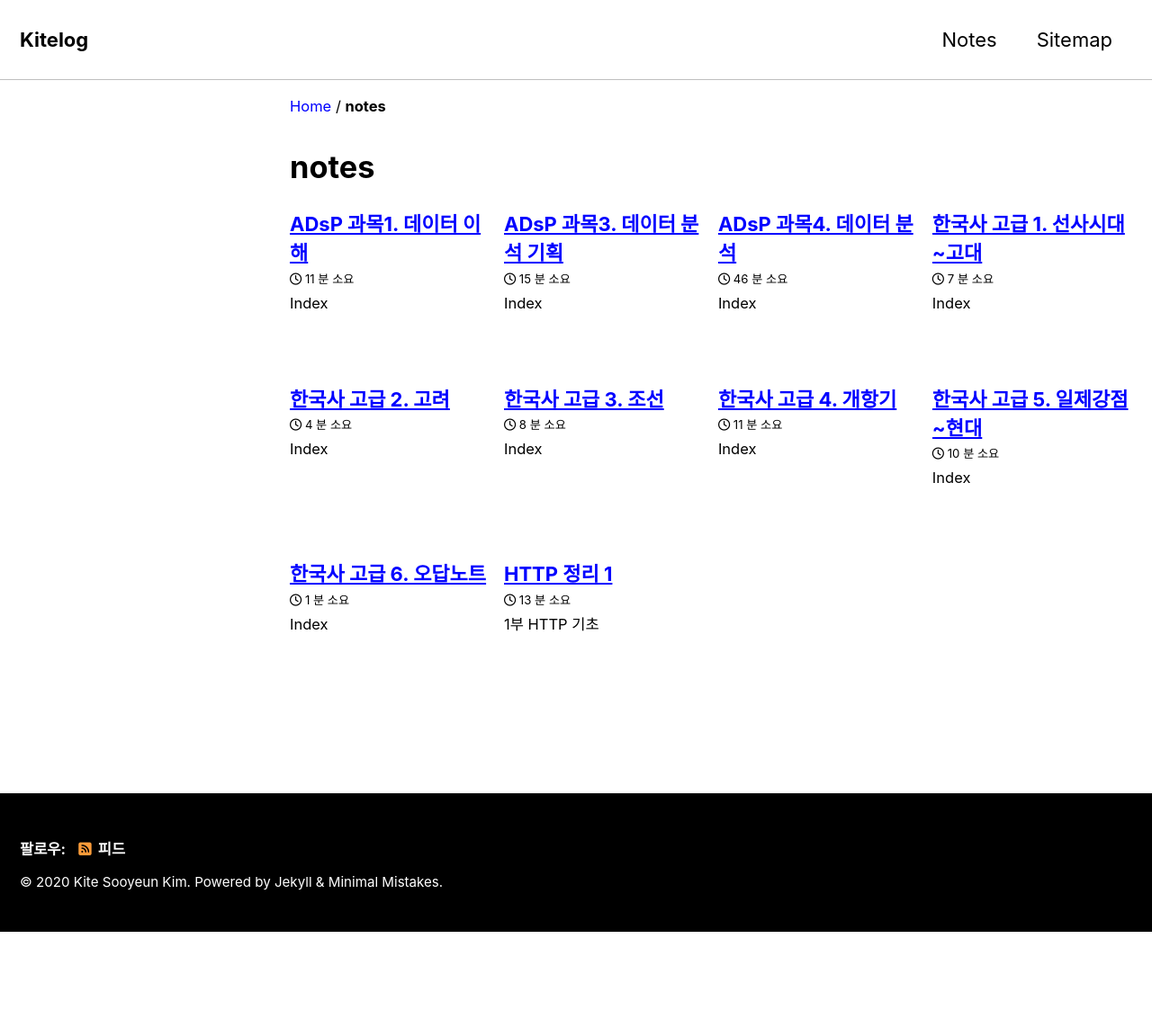
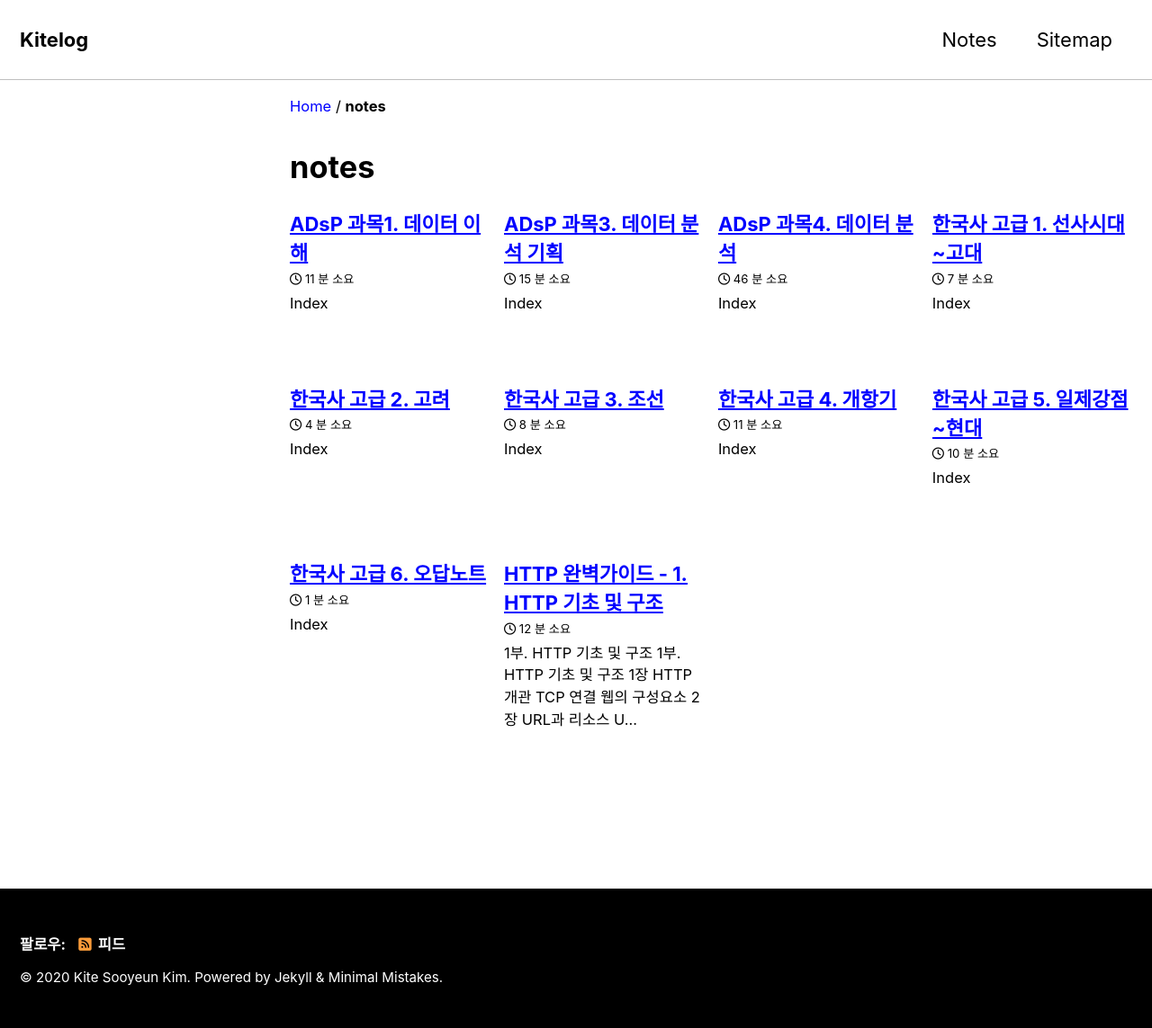
Before and after one commit to gittykite/gittykite.github.io, a Jekyll site: the page built from _pages/notes.md, in a window 1280 px wide. Shown: the whole page at 90% size. Built offline with Jekyll 4.4.1, drawn with Linux system fonts in a browser that asks for light colours; cached includes are drawn as plain includes; nearby versions of some CDN libraries; before the commit the page ends 1036 px from its top, so only the background shows below that; part of the change alters nothing that is shown.

Commit message:
Update network-http-1-kr.md
- title changed
- index added

```diff
--- a/_notes/network-http-1-kr.md
+++ b/_notes/network-http-1-kr.md
@@ -1,11 +1,28 @@
 ---
-title: HTTP 정리 1
+title: HTTP 완벽가이드 - 1. HTTP 기초 및 구조
 category: 통신/보안
 tags:
   - HTTP
 ---
 
-# 1부 HTTP 기초
+# 1부. HTTP 기초 및 구조
+- [1부. HTTP 기초 및 구조](#1부-http-기초-및-구조)
+  - [1장 HTTP 개관](#1장-http-개관)
+    - [TCP 연결](#tcp-연결)
+    - [웹의 구성요소](#웹의-구성요소)
+  - [2장 URL과 리소스](#2장-url과-리소스)
+    - [URL (Uniform Rsc Locator)](#url-uniform-rsc-locator)
+    - [단축 URL](#단축-url)
+    - [URL 인코딩 규칙](#url-인코딩-규칙)
+    - [URI 스킴 목록](#uri-스킴-목록)
+    - [URN(Uniform Resource Names)](#urnuniform-resource-names)
+  - [3장 HTTP 메시지](#3장-http-메시지)
+    - [HTTP 메시지](#http-메시지)
+    - [메소드](#메소드)
+    - [HTTP 버전번호](#http-버전번호)
+    - [상태 코드](#상태-코드)
+    - [사유구절 (reason-phrase)](#사유구절-reason-phrase)
+    - [헤더](#헤더)
 
 ## 1장 HTTP 개관
 + [HTTP (Hypertext Transfer Protocol)](https://developer.mozilla.org/ko/docs/Web/HTTP/Overview)
@@ -565,79 +582,3 @@ tags:
 
 + 확장 헤더
 : 명세에 정의되지 않은 새로운 헤더 => 의미 몰라도 용인 & 전달해야
-
-## 4장 커넥션 관리
-## 4.1 TCP 커넥션
-## 4.2 TCP의 성능에 대한 고려
-## 4.3 HTTP 커넥션 관리
-## 4.4 병렬 커넥션
-## 4.5 지속 커넥션
-## 4.6 파이프라인 커넥션
-## 4.7 커넥션 끊기에 대한 미스터리
-## 4.8 추가 정보
-
-# 2부 HTTP 아키텍처
-
-## 5장 웹 서버
-## 5.1 다채로운 웹 서버
-## 5.2 간단한 펄 웹 서버
-## 5.3 진짜 웹 서버가 하는 일
-## 5.4 단계 1: 클라이언트 커넥션 수락
-## 5.5 단계 2: 요청 메시지 수신
-## 5.6 단계 3: 요청 처리
-## 5.7 단계 4: 리소스의 매핑과 접근
-## 5.8 단계 5: 응답 만들기
-## 5.9 단계 6: 응답 보내기
-## 5.10 단계 7: 로깅
-## 5.11 추가 정보
-
-## 6장 프락시
-## 6.1 웹 중개자
-## 6.2 왜 프락시를 사용하는가?
-## 6.3 프락시는 어디에 있는가?
-## 6.4 클라이언트 프락시 설정
-## 6.5 프락시 요청의 미묘한 특징들
-## 6.6 메시지 추적
-## 6.7 프락시 인증
-## 6.8 프락시 상호운용성
-## 6.9 추가 정보
-
-## 7장 캐시
-## 7.1 불필요한 데이터 전송
-## 7.2 대역폭 병목
-## 7.3 갑작스런 요청 쇄도(Flash Crowds)
-## 7.4 거리로 인한 지연
-## 7.5 적중과 부적중
-## 7.6 캐시 토폴로지
-## 7.7 캐시 처리 단계
-## 7.8 사본을 신선하게 유지하기
-## 7.9 캐시 제어
-## 7.10 캐시 제어 설정
-## 7.11 자세한 알고리즘
-## 7.12 캐시와 광고
-## 7.13 추가 정보
-
-## 8장 통합점: 게이트웨이, 터널, 릴레이
-## 8.1 게이트웨이
-## 8.2 프로토콜 게이트웨이
-## 8.3 리소스 게이트웨이
-## 8.4 애플리케이션 인터페이스와 웹 서비스
-## 8.5 터널
-## 8.6 릴레이
-## 8.7 추가 정보
-
-## 9장 웹 로봇
-## 9.1 크롤러와 크롤링
-## 9.2 로봇의 HTTP
-## 9.3 부적절하게 동작하는 로봇들
-## 9.4 로봇 차단하기
-## 9.5 로봇 에티켓
-## 9.6 검색엔진
-## 9.7 추가 정보
-
-## 10장 HTTP/2.0
-## 10.1 HTTP/2.0의 등장 배경
-## 10.2 개요
-## 10.3 HTTP/1.1과의 차이점
-## 10.4 알려진 보안 이슈
-## 10.5 추가 정보
```
